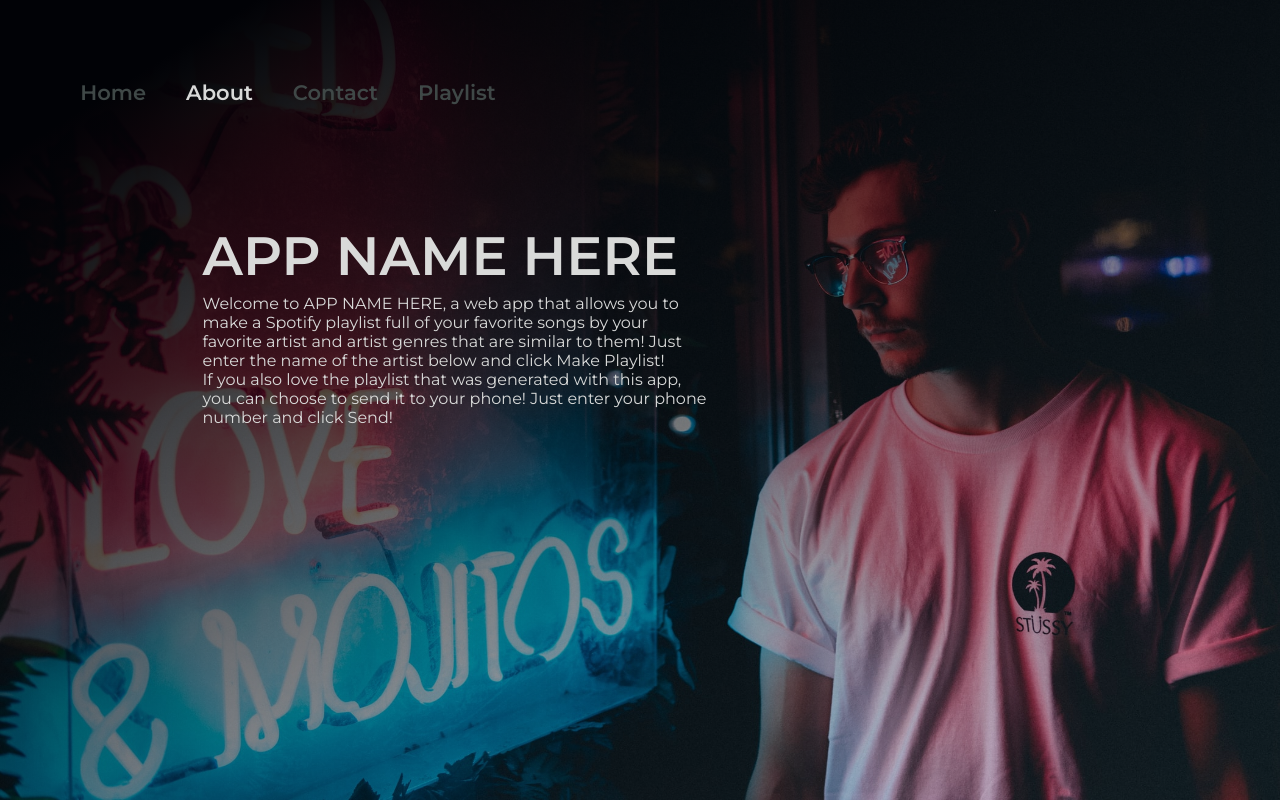
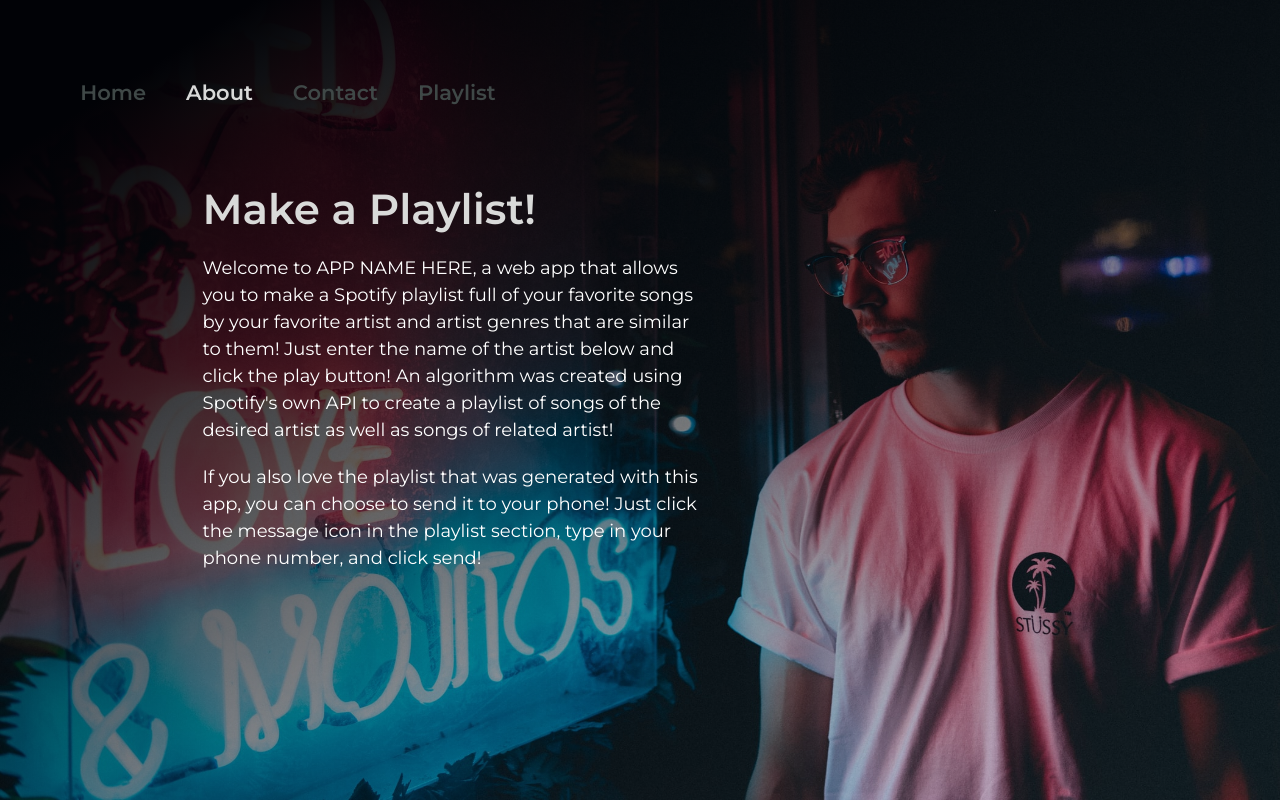
Before and after one commit to chris510/Make-A-Playlist, a React (Create React App) app in the folder frontend/: page /about in a window 1280 px wide. Built offline with nearby package versions, Linux system fonts and the light colour scheme.

Commit message:
Create a list of artist name and track name

```diff
--- a/frontend/src/pages/about/about.component.tsx
+++ b/frontend/src/pages/about/about.component.tsx
@@ -5,10 +5,10 @@
   return (
     <div className="about">
       <div className="content">
-      <h1>APP NAME HERE</h1>
+      <h1>Make a Playlist!</h1>
         <div className="content-inner">
-          <p>Welcome to APP NAME HERE, a web app that allows you to make a Spotify playlist full of your favorite songs by your favorite artist and artist genres that are similar to them! Just enter the name of the artist below and click Make Playlist!</p>
-          <p>If you also love the playlist that was generated with this app, you can choose to send it to your phone! Just enter your phone number and click Send!</p>
+          <p>Welcome to APP NAME HERE, a web app that allows you to make a Spotify playlist full of your favorite songs by your favorite artist and artist genres that are similar to them! Just enter the name of the artist below and click the play button! An algorithm was created using Spotify's own API to create a playlist of songs of the desired artist as well as songs of related artist!</p>
+          <p>If you also love the playlist that was generated with this app, you can choose to send it to your phone! Just click the message icon in the playlist section, type in your phone number, and click send!</p>
         </div>
       </div>
     </div>
--- a/frontend/src/pages/about/about.styles.scss
+++ b/frontend/src/pages/about/about.styles.scss
@@ -6,17 +6,29 @@
   color: $white-primary-1;
 
   h1 {
-    font-size: $header-font-size-secondary;
+    font-size: $header-font-size-tertiary;
     color: $white-primary-1;
   }
 
   .content {
     width: 40%;
-    height: 45%;
+    height: 55%;
     margin-left: $content-margin-left-1;
 
     > * {
       padding: 2.5px;
     }
+
+    .content-inner {
+      width: 100%;
+      line-height: 1.5;
+      color: white;
+
+      > * {
+        padding: 15px 0px 5px 0;
+        font-size: 18px;
+        // font-weight: 500;
+      }
+    }
   }
 }
--- a/frontend/src/pages/contact/contact.styles.scss
+++ b/frontend/src/pages/contact/contact.styles.scss
@@ -12,7 +12,7 @@
 
   .content {
     width: 40%;
-    height: 45%;
+    height: 55%;
     margin-left: $content-margin-left-1;
 
     > * {
--- a/frontend/src/pages/home/home.component.tsx
+++ b/frontend/src/pages/home/home.component.tsx
@@ -7,6 +7,7 @@
 const Home = () => {
   return (
     <div className="home">
+      <div className="content">
         <h1 className="header-1">Music for Everyone.</h1>
         <h2 className="header-2">Discover and share</h2>
         <h3 className="header-3">your perfect</h3>
@@ -15,6 +16,7 @@
           <SearchButton/>
         </Link>
       </div>
+    </div>
   )
 }
 
--- a/frontend/src/pages/home/home.styles.scss
+++ b/frontend/src/pages/home/home.styles.scss
@@ -4,11 +4,11 @@
   @include content-align;
   height: 100vh;
   color:$white-primary-1;
+  // margin-left: $content-margin-left-1;
+
+  .content {
+    height: 45%;
     margin-left: $content-margin-left-1;
-  // display: flex;
-  // flex-direction: column;
-  // align-items: flex-start;
-  // position: relative;
 
     > * {
       padding: 2.5px;
@@ -33,4 +33,7 @@
       color: $white-primary-1;
       font-size: $header-font-size-secondary;
     }
+
   }
+
+}
--- a/frontend/src/pages/playlist/playlist.styles.scss
+++ b/frontend/src/pages/playlist/playlist.styles.scss
@@ -25,7 +25,7 @@
       transition: .2s ease-in;
 
       &.hidden {
-        // opacity: 0;
+        opacity: 0;
       }
 
       &:hover {
```
Also changed, not shown: frontend/src/components/nav/nav.styles.scss (line endings or trailing spaces). Lines whose indentation alone changed are shown as unchanged.
